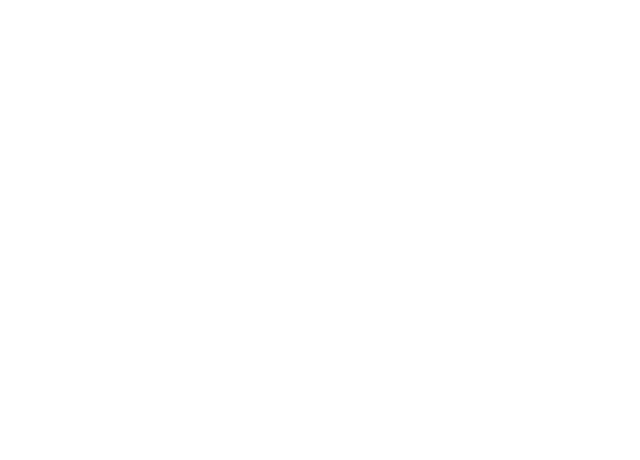
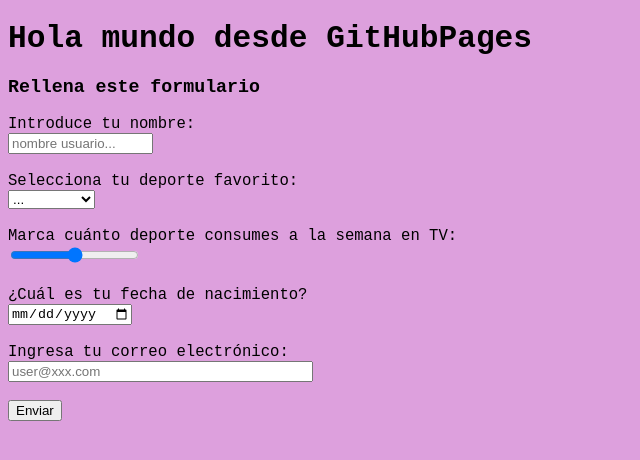
Before and after one commit to angelaserantes/COD-githubpages, a plain HTML site: page index.html in a window 1280 px wide. Shown: the whole page, without its empty margins (0-640 px from the left). Drawn offline with Linux system fonts and the light colour scheme.

Commit message:
index.html

```diff
--- a/index.html
+++ b/index.html
@@ -5,8 +5,42 @@
     <meta http-equiv="X-UA-Compatible" content="IE=edge">
     <meta name="viewport" content="width=device-width, initial-scale=1.0">
     <title>Github pages</title>
+    <style>
+        body{
+            background-color: plum;
+            font-family: monospace;
+            font-size: larger;
+        }
+    </style>
 </head>
 <body>
+    <header>
+        <h1>Hola mundo desde GitHubPages</h1>
+    </header>
+    <section>
+        <h3>Rellena este formulario</h3>
+        <article >
+            <form action="https://moodle.danielcastelao.org/daw/action_page.php" method="GET" enctype="text/plain">
+                <label for="nombre">Introduce tu nombre:</label><br>
+                <input type="text" id="nombre" name="nombre" value="" placeholder="nombre usuario..." maxlength="9" size="15" required><br><br>
+                <label for="deporte">Selecciona tu deporte favorito:</label><br>
+                <select name="deportes" id="deporte">
+                    <option value="null">...</option>
+                    <option value="baloncesto">baloncesto</option>
+                    <option value="f1">fórmula 1</option>
+                    <option value="motos">motoGP</option>
+                </select><br><br>
+                <label for="marca">Marca cuánto deporte consumes a la semana en TV:</label><br>
+                <input type="range" id="marca" name="marcar" value=""><br><br>
+                <label for="fecha">¿Cuál es tu fecha de nacimiento?</label><br>
+                <input type="date" id="fecha" name="fecha" value=""><br><br>
+                <label for="mail">Ingresa tu correo electrónico:</label><br>
+                <input type="email" id="mail" name="mail" value="" placeholder="user@xxx.com" size="35"><br><br>
+                <input type="submit" value="Enviar">
+            </form>
 
+        </article>
+
+    </section>
 </body>
 </html>
```
